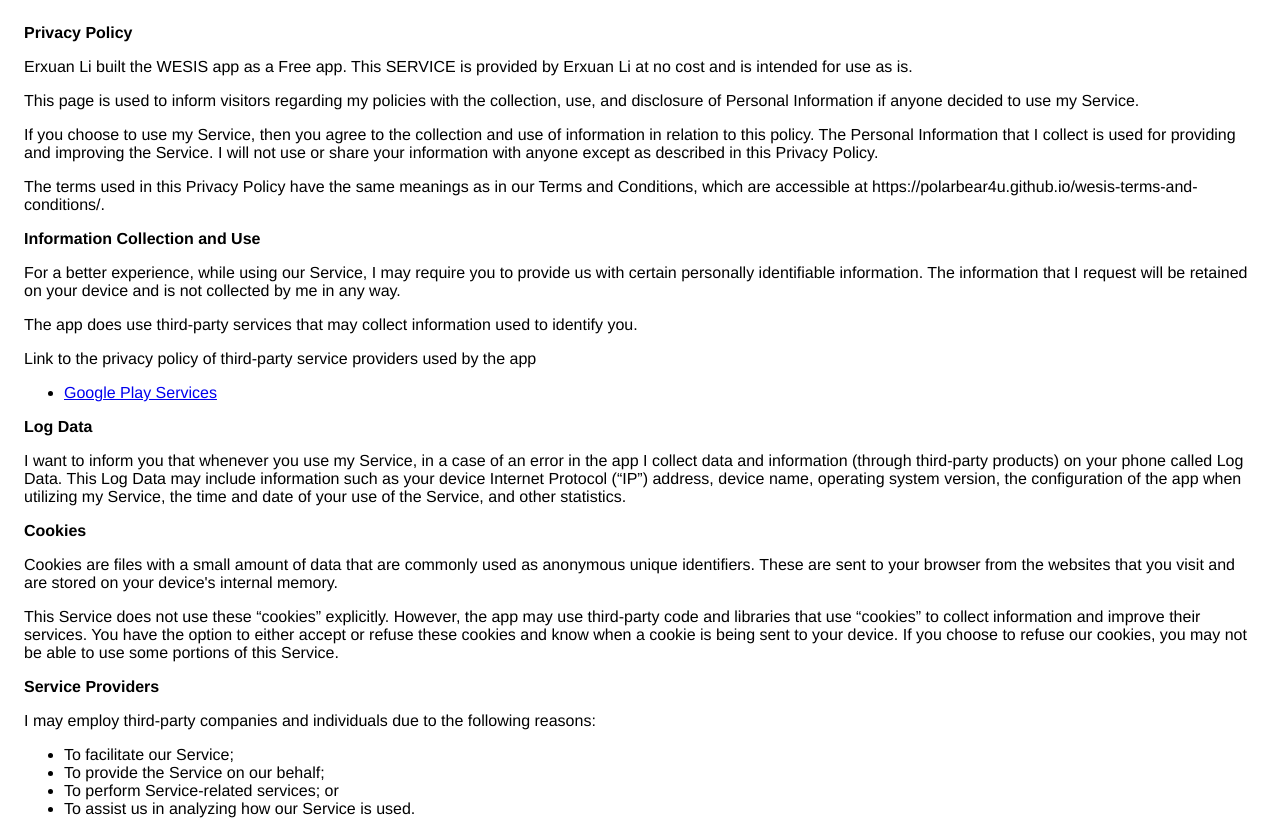
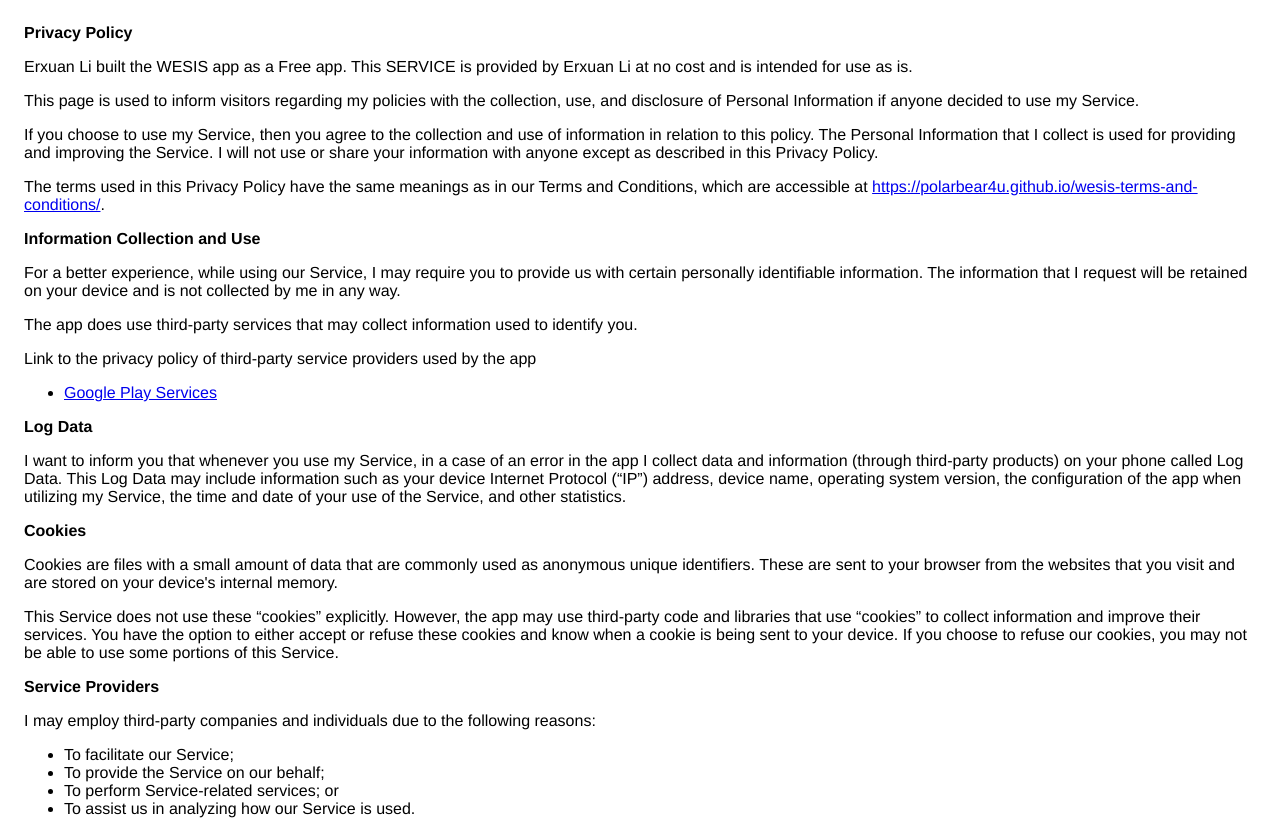
Before and after one commit to PolarBear4u/wesis-privacy-policy, a plain HTML site: page index.html in a window 1280 px wide. Shown: the top 821 px of the page. Drawn offline with Linux system fonts and the light colour scheme.

Commit message:
clickable

```diff
--- a/index.html
+++ b/index.html
@@ -25,7 +25,7 @@
                 </p> <p>
                   The terms used in this Privacy Policy have the same meanings
                   as in our Terms and Conditions, which are accessible at
-                  https://polarbear4u.github.io/wesis-terms-and-conditions/.
+                  <a href="https://polarbear4u.github.io/wesis-terms-and-conditions/" target="_blank" rel="noopener noreferrer">https://polarbear4u.github.io/wesis-terms-and-conditions/</a>.
                 </p> <p><strong>Information Collection and Use</strong></p> <p>
                   For a better experience, while using our Service, I
                   may require you to provide us with certain personally
```
